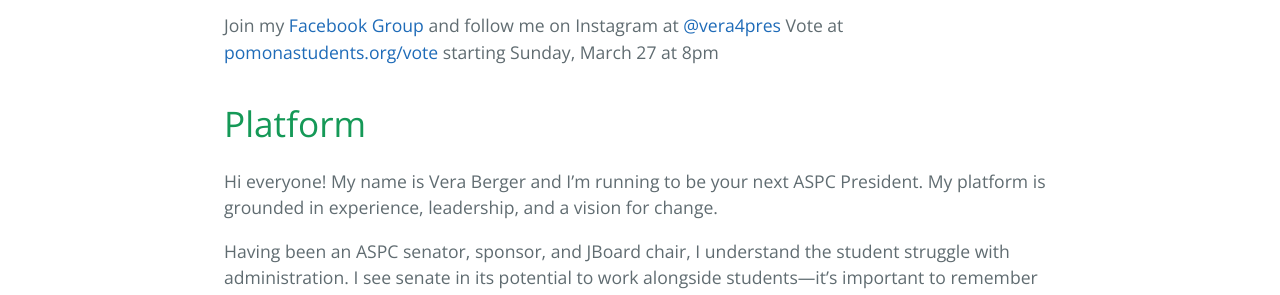
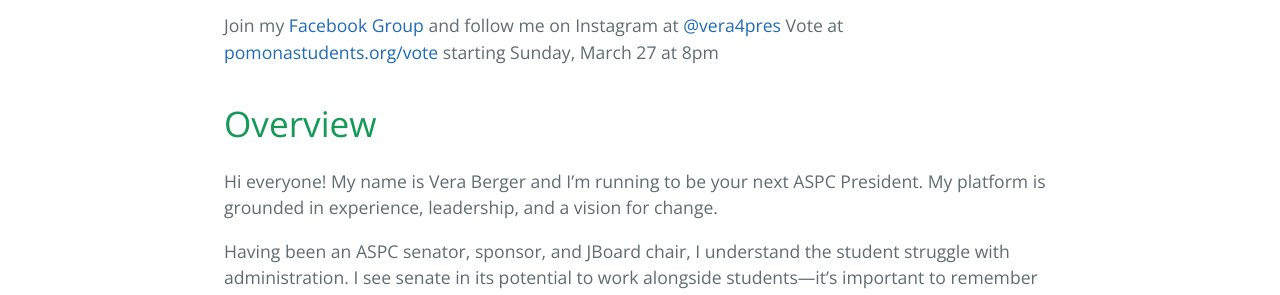
Before and after one commit to veraberger/veraberger.github.io, a Jekyll site: the page built from index.md, in a window 1280 px wide and 900 px high. Shown: the part 426-721 px from the top of the window. Built offline with Jekyll 4.4.1, drawn with Linux system fonts in a browser that asks for light colours.

Commit message:
Update index.md

```diff
--- a/index.md
+++ b/index.md
@@ -9,7 +9,7 @@ filename: index
 Join my [Facebook Group](https://www.facebook.com/groups/654089445849890) and follow me on Instagram at [@vera4pres](https://www.instagram.com/vera4aspc/)
 Vote at [pomonastudents.org/vote](https://pomonastudents.org/vote) starting Sunday, March 27 at 8pm
 
-# Platform
+# Overview
 
 Hi everyone! My name is Vera Berger and I’m running to be your next ASPC President. My platform is grounded in experience, leadership, and a vision for change.
 
```
